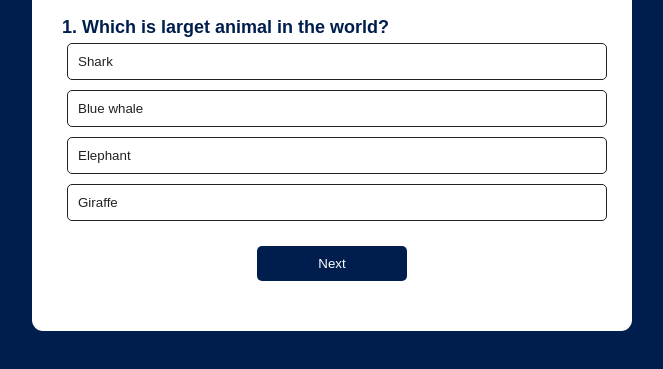
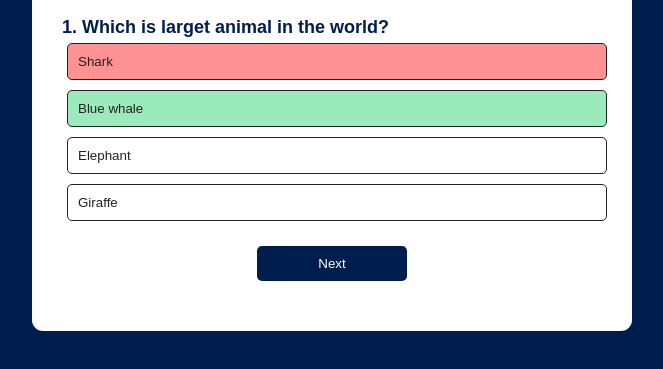
Before and after one commit to claycirqueira/Quiz_v1, a plain HTML site: page index.html in a window 1280 px wide. Both pictures are taken after a click on the button "Shark". Shown: the part 201-570 px from the top of the page, without its empty margins (308-971 px from the left). Drawn offline with Linux system fonts and the light colour scheme.

Commit message:
styles of correct and incorrect options

```diff
--- a/style.css
+++ b/style.css
@@ -44,7 +44,7 @@ body {
     cursor: pointer;
     transition: all 0.3s;
 }
-.btn:hover{
+.btn:hover:not([disabled]){
     background:#222;
     color: #fff;
 }
@@ -60,3 +60,9 @@ body {
     cursor: pointer;
     display: none;
 }
+.correct{
+    background: #9aeabc;
+}
+.incorrect{
+    background: #ff9393;
+}
```
